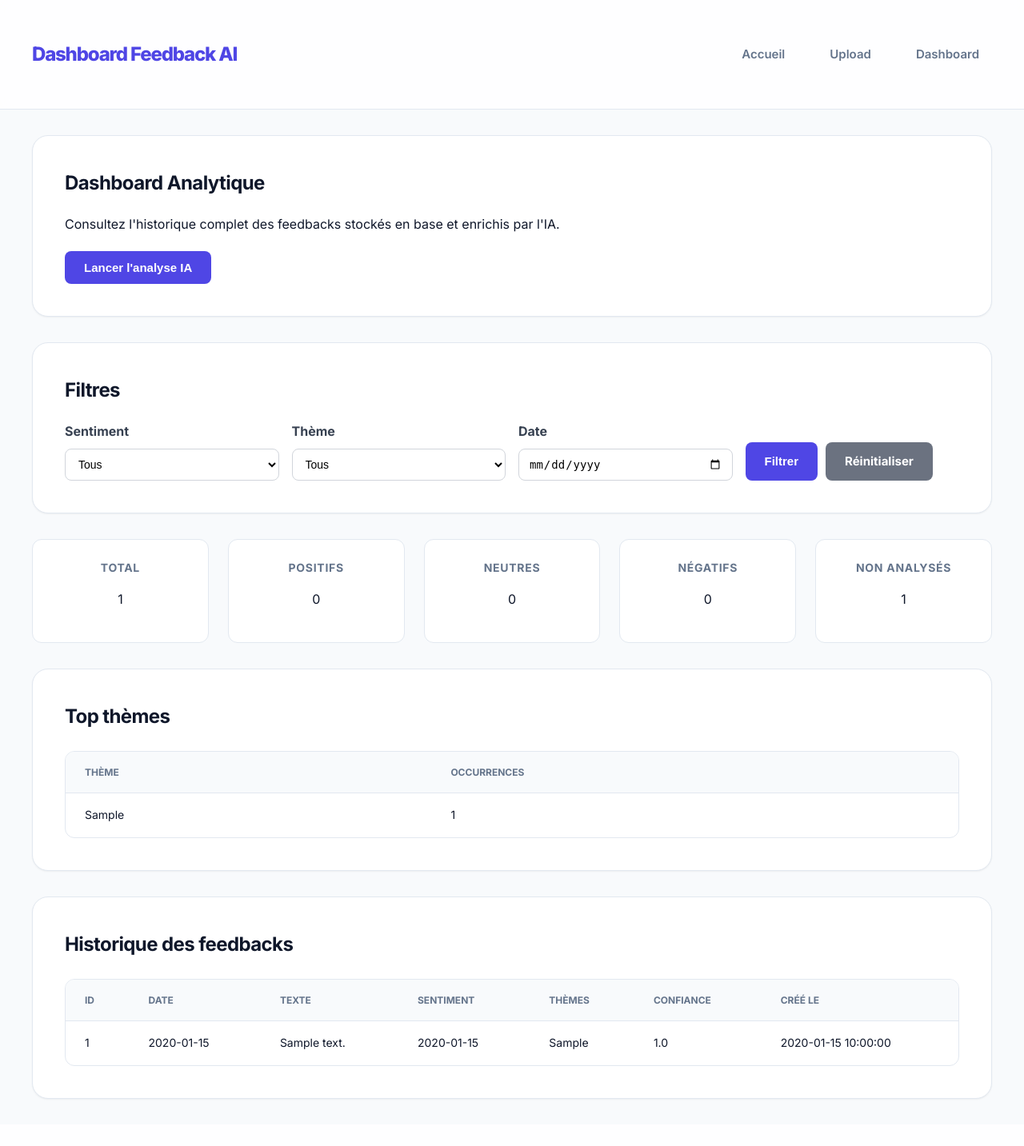
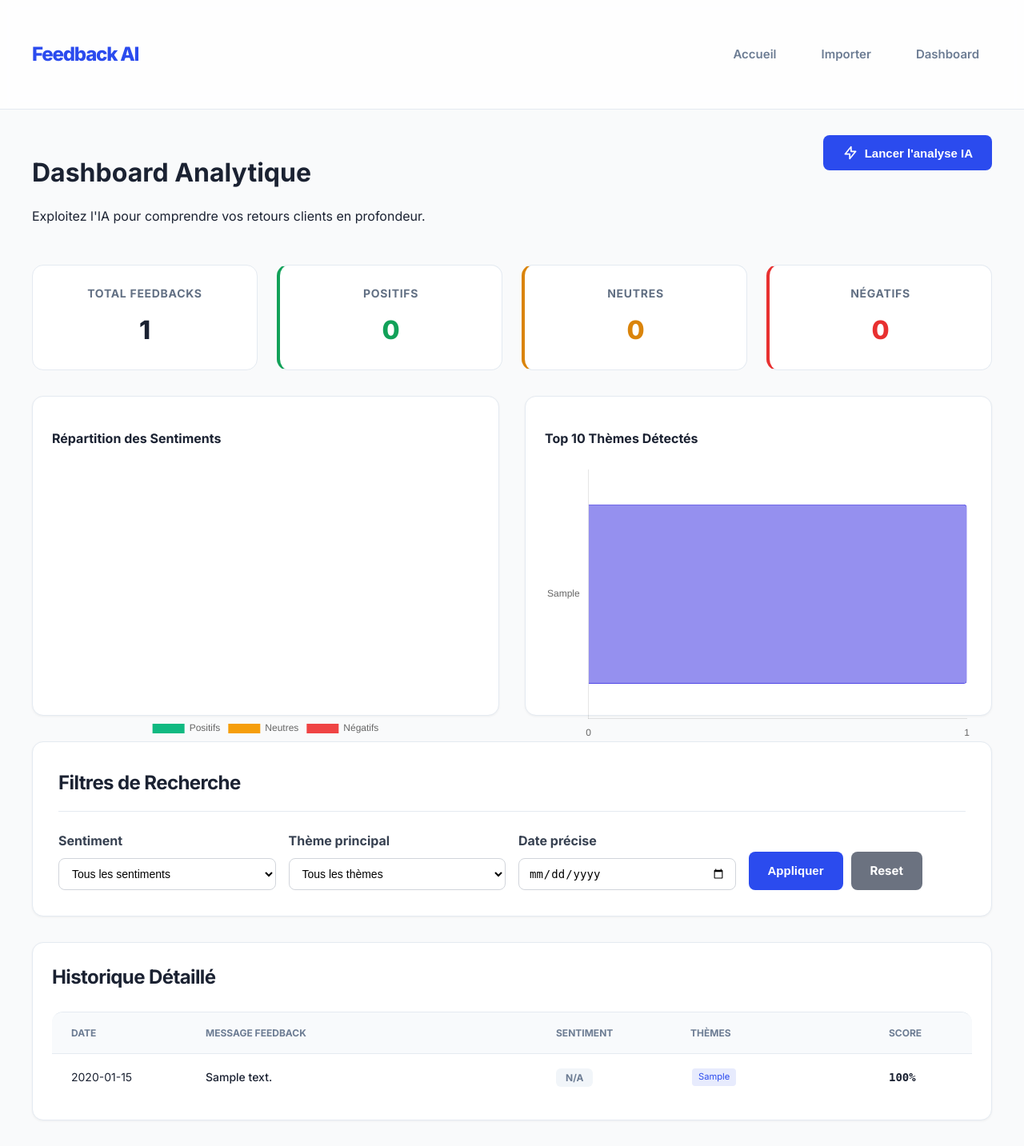
Before and after one commit to MhandAMRANE/dashboard-feedback-ai, a Flask app: page /dashboard in a window 1280 px wide. Shown: the whole page at 80% size. Before the commit the page ends 1375 px from the top, so only its background shows below. Run offline with Flask 3, Linux system fonts and the light colour scheme; tables that the repository leaves empty hold one stand-in row (values such as "Sample post").

Commit message:
Mises à jour du 17 mars  : style.css, base.html, dashboard.html

```diff
--- a/static/style.css
+++ b/static/style.css
@@ -1,35 +1,43 @@
 :root {
-    /* Color Palette - Modern Slate & Indigo */
-    --primary: #4f46e5;
-    --primary-hover: #4338ca;
-    --secondary: #64748b;
-    --bg-main: #f8fafc;
-    --bg-card: #ffffff;
-    --text-main: #0f172a;
-    --text-muted: #64748b;
-    --border: #e2e8f0;
+    /* Professional HSL Design System */
+    --h: 230; /* Primary Hue: Indigo/Royal Blue */
+    --s: 85%;
+
+    --primary: hsl(var(--h), var(--s), 55%);
+    --primary-hover: hsl(var(--h), var(--s), 45%);
+    --primary-soft: hsl(var(--h), var(--s), 95%);
+
+    --secondary: hsl(215, 15%, 50%);
+    --bg-main: hsl(210, 20%, 98%);
+    --bg-card: hsl(0, 0%, 100%);
+    --text-main: hsl(220, 30%, 15%);
+    --text-muted: hsl(215, 15%, 45%);
+    --border: hsl(214, 30%, 92%);
 
     /* Semantic Colors */
-    --success: #10b981;
-    --success-bg: #f0fdf4;
-    --success-text: #166534;
-    --danger: #ef4444;
-    --danger-bg: #fef2f2;
-    --danger-text: #991b1b;
-    --warning: #f59e0b;
-    --warning-bg: #fffbeb;
-    --warning-text: #92400e;
-    --info: #3b82f6;
-    --info-bg: #eff6ff;
-    --info-text: #1e40af;
+    --success: hsl(150, 80%, 35%);
+    --success-bg: hsl(150, 80%, 96%);
+    --success-text: hsl(150, 90%, 20%);
+
+    --danger: hsl(0, 80%, 55%);
+    --danger-bg: hsl(0, 80%, 97%);
+    --danger-text: hsl(0, 90%, 25%);
+
+    --warning: hsl(35, 90%, 45%);
+    --warning-bg: hsl(35, 90%, 96%);
+    --warning-text: hsl(35, 100%, 20%);
+
+    --info: hsl(210, 90%, 50%);
+    --info-bg: hsl(210, 90%, 96%);
+    --info-text: hsl(210, 100%, 25%);
 
     /* Spacing & Borders */
     --radius-sm: 8px;
-    --radius-md: 12px;
-    --radius-lg: 20px;
-    --shadow-sm: 0 1px 2px 0 rgb(0 0 0 / 0.05);
-    --shadow-md: 0 4px 6px -1px rgb(0 0 0 / 0.1), 0 2px 4px -2px rgb(0 0 0 / 0.1);
-    --shadow-lg: 0 10px 15px -3px rgb(0 0 0 / 0.1), 0 4px 6px -4px rgb(0 0 0 / 0.1);
+    --radius-md: 14px;
+    --radius-lg: 24px;
+    --shadow-sm: 0 1px 3px 0 rgb(0 0 0 / 0.05);
+    --shadow-md: 0 10px 15px -3px rgb(0 0 0 / 0.05), 0 4px 6px -4px rgb(0 0 0 / 0.05);
+    --shadow-lg: 0 20px 25px -5px rgb(0 0 0 / 0.1), 0 8px 10px -6px rgb(0 0 0 / 0.1);
 }
 
 body {
@@ -96,11 +104,16 @@ body {
 /* Cards */
 .card {
     background: var(--bg-card);
-    padding: 2.5rem;
-    border-radius: var(--radius-lg);
+    padding: 2rem;
+    border-radius: var(--radius-md);
     border: 1px solid var(--border);
     box-shadow: var(--shadow-sm);
     margin-bottom: 2rem;
+    transition: transform 0.2s ease, box-shadow 0.2s ease;
+}
+
+.card:hover {
+    box-shadow: var(--shadow-md);
 }
 
 .card h1,
@@ -140,7 +153,7 @@ body {
 }
 
 .stat-card .value {
-    font-size: 2.5rem;
+    font-size: 2rem;
     font-weight: 800;
     color: var(--text-main);
     margin-top: 0.5rem;
@@ -166,7 +179,8 @@ body {
 
 .btn:hover {
     background: var(--primary-hover);
-    box-shadow: 0 10px 15px -3px rgba(79, 70, 229, 0.4);
+    transform: translateY(-1px);
+    box-shadow: 0 4px 12px hsl(var(--h), var(--s), 55%, 0.3);
 }
 
 /* Tables */
--- a/templates/base.html
+++ b/templates/base.html
@@ -5,20 +5,21 @@
     <meta charset="UTF-8">
     <meta name="viewport" content="width=device-width, initial-scale=1.0">
     <title>{% block title %}Dashboard Feedback AI{% endblock %}</title>
-    <!-- Modern Font: Inter -->
+    <!-- Modern Typography: Inter -->
     <link rel="preconnect" href="https://fonts.googleapis.com">
     <link rel="preconnect" href="https://fonts.gstatic.com" crossorigin>
     <link href="https://fonts.googleapis.com/css2?family=Inter:wght@400;500;600;700;800&display=swap" rel="stylesheet">
     <link rel="stylesheet" href="{{ url_for('static', filename='style.css') }}">
+    {% block head %}{% endblock %}
 </head>
 
 <body>
     <nav class="navbar">
         <div class="container">
-            <div class="nav-brand">Dashboard Feedback AI</div>
+            <a href="{{ url_for('home') }}" class="nav-brand">Feedback AI</a>
             <div class="nav-links">
                 <a href="{{ url_for('home') }}">Accueil</a>
-                <a href="{{ url_for('upload_page') }}">Upload</a>
+                <a href="{{ url_for('upload_page') }}">Importer</a>
                 <a href="{{ url_for('dashboard') }}">Dashboard</a>
             </div>
         </div>
--- a/templates/dashboard.html
+++ b/templates/dashboard.html
@@ -1,41 +1,116 @@
 {% extends "base.html" %}
 
-{% block title %}Dashboard{% endblock %}
+{% block title %}Dashboard Analytics{% endblock %}
+
+{% block head %}
+<!-- Chart.js for Professional Visuals -->
+<script src="https://cdn.jsdelivr.net/npm/chart.js"></script>
+<style>
+    .dashboard-header {
+        display: flex;
+        justify-content: space-between;
+        align-items: flex-start;
+        margin-bottom: 2rem;
+        gap: 2rem;
+    }
+
+    .charts-grid {
+        display: grid;
+        grid-template-columns: 1fr 1fr;
+        gap: 2rem;
+        margin-bottom: 2rem;
+    }
+
+    @media (max-width: 992px) {
+        .charts-grid {
+            grid-template-columns: 1fr;
+        }
+    }
+
+    .chart-container {
+        background: var(--bg-card);
+        padding: 1.5rem;
+        border-radius: var(--radius-md);
+        border: 1px solid var(--border);
+        box-shadow: var(--shadow-sm);
+        height: 350px;
+        position: relative;
+    }
+
+    .sentiment-badge {
+        padding: 4px 12px;
+        border-radius: 6px;
+        font-size: 0.75rem;
+        font-weight: 700;
+        text-transform: uppercase;
+    }
+</style>
+{% endblock %}
 
 {% block content %}
-<section class="card">
-    <h1>Dashboard Analytique</h1>
-    <p>Consultez l'historique complet des feedbacks stockés en base et enrichis par l'IA.</p>
+<div class="dashboard-header">
+    <div class="header-info">
+        <h1 style="margin-bottom: 0.5rem;">Dashboard Analytique</h1>
+        <p class="text-muted">Exploitez l'IA pour comprendre vos retours clients en profondeur.</p>
+    </div>
 
-    <form method="POST" action="{{ url_for('analyze_feedbacks') }}" style="margin-top: 20px;">
-        <button type="submit" class="btn">Lancer l'analyse IA</button>
-    </form>
+    <div class="header-actions">
+        <form method="POST" action="{{ url_for('analyze_feedbacks') }}">
+            <button type="submit" class="btn">
+                <svg width="20" height="20" fill="none" stroke="currentColor" viewBox="0 0 24 24" style="margin-right: 8px;">
+                    <path stroke-linecap="round" stroke-linejoin="round" stroke-width="2" d="M13 10V3L4 14h7v7l9-11h-7z"></path>
+                </svg>
+                Lancer l'analyse IA
+            </button>
+        </form>
+    </div>
+</div>
 
-    {% if analyzed_count is not none %}
-    <div class="alert success">
-        {{ analyzed_count }} feedback(s) analysé(s) avec succès.
+{% if analyzed_count is not none %}
+<div class="alert success" style="margin-bottom: 2rem; padding: 1rem; background: var(--success-bg); color: var(--success-text); border-radius: var(--radius-sm); border: 1px solid var(--success);">
+    <strong>Succès !</strong> {{ analyzed_count }} feedback(s) analysé(s) avec succès.
+</div>
+{% endif %}
+
+<section class="stats-grid">
+    <div class="stat-card">
+        <h3>Total Feedbacks</h3>
+        <span class="value">{{ sentiment_stats.total }}</span>
     </div>
-    {% endif %}
-
-    {% if error_messages %}
-    <div class="alert error">
-        <strong>Erreurs pendant l'analyse :</strong>
-        <ul>
-            {% for error in error_messages %}
-            <li>{{ error }}</li>
-            {% endfor %}
-        </ul>
+    <div class="stat-card" style="border-left: 4px solid var(--success);">
+        <h3>Positifs</h3>
+        <span class="value" style="color: var(--success);">{{ sentiment_stats.positive }}</span>
     </div>
-    {% endif %}
+    <div class="stat-card" style="border-left: 4px solid var(--warning);">
+        <h3>Neutres</h3>
+        <span class="value" style="color: var(--warning);">{{ sentiment_stats.neutral }}</span>
+    </div>
+    <div class="stat-card" style="border-left: 4px solid var(--danger);">
+        <h3>Négatifs</h3>
+        <span class="value" style="color: var(--danger);">{{ sentiment_stats.negative }}</span>
+    </div>
 </section>
 
-<section class="card" style="margin-top: 24px;">
-    <h2>Filtres</h2>
+<div class="charts-grid">
+    <div class="chart-container">
+        <h3 style="margin-bottom: 1rem; font-size: 1rem;">Répartition des Sentiments</h3>
+        <canvas id="sentimentChart"></canvas>
+    </div>
+    <div class="chart-container">
+        <h3 style="margin-bottom: 1rem; font-size: 1rem;">Top 10 Thèmes Détectés</h3>
+        <canvas id="themeChart"></canvas>
+    </div>
+</div>
+
+<section class="card">
+    <div class="flex-between" style="border-bottom: 1px solid var(--border); padding-bottom: 1rem; margin-bottom: 1.5rem;">
+        <h2 style="margin: 0;">Filtres de Recherche</h2>
+    </div>
     <form method="GET" action="{{ url_for('dashboard') }}" class="filters-form">
         <div class="filter-group">
             <label for="sentiment">Sentiment</label>
             <select name="sentiment" id="sentiment">
-                <option value="">Tous</option>
+                <option value="">Tous les sentiments</option>
                 <option value="positive" {% if current_sentiment=="positive" %}selected{% endif %}>Positif</option>
                 <option value="neutral" {% if current_sentiment=="neutral" %}selected{% endif %}>Neutre</option>
                 <option value="negative" {% if current_sentiment=="negative" %}selected{% endif %}>Négatif</option>
@@ -43,9 +118,9 @@
         </div>
 
         <div class="filter-group">
-            <label for="theme">Thème</label>
+            <label for="theme">Thème principal</label>
             <select name="theme" id="theme">
-                <option value="">Tous</option>
+                <option value="">Tous les thèmes</option>
                 {% for theme in available_themes %}
                 <option value="{{ theme }}" {% if current_theme==theme %}selected{% endif %}>{{ theme }}</option>
                 {% endfor %}
@@ -53,101 +128,137 @@
         </div>
 
         <div class="filter-group">
-            <label for="date">Date</label>
+            <label for="date">Date précise</label>
             <input type="date" name="date" id="date" value="{{ current_date }}">
         </div>
 
         <div class="filter-actions">
-            <button type="submit" class="btn">Filtrer</button>
-            <a href="{{ url_for('dashboard') }}" class="btn btn-secondary">Réinitialiser</a>
+            <button type="submit" class="btn">Appliquer</button>
+            <a href="{{ url_for('dashboard') }}" class="btn btn-secondary">Reset</a>
         </div>
     </form>
 </section>
 
-<section class="stats-grid">
-    <div class="stat-card">
-        <h3>Total</h3>
-        <p>{{ sentiment_stats.total }}</p>
-    </div>
-    <div class="stat-card">
-        <h3>Positifs</h3>
-        <p>{{ sentiment_stats.positive }}</p>
-    </div>
-    <div class="stat-card">
-        <h3>Neutres</h3>
-        <p>{{ sentiment_stats.neutral }}</p>
-    </div>
-    <div class="stat-card">
-        <h3>Négatifs</h3>
-        <p>{{ sentiment_stats.negative }}</p>
-    </div>
-    <div class="stat-card">
-        <h3>Non analysés</h3>
-        <p>{{ sentiment_stats.not_analyzed }}</p>
-    </div>
-</section>
+<section class="card" style="padding: 1.5rem;">
+    <h2 style="margin-bottom: 1.5rem;">Historique Détaillé</h2>
 
-<section class="card" style="margin-top: 24px;">
-    <h2>Top thèmes</h2>
-
-    {% if theme_stats %}
-    <div class="table-container">
+    {% if feedbacks %}
+    <div class="table-container" style="border: none; border-top: 1px solid var(--border);">
         <table>
             <thead>
                 <tr>
-                    <th>Thème</th>
-                    <th>Occurrences</th>
+                    <th style="width: 120px;">Date</th>
+                    <th>Message Feedback</th>
+                    <th style="width: 120px;">Sentiment</th>
+                    <th style="width: 200px;">Thèmes</th>
+                    <th style="width: 80px;">Score</th>
                 </tr>
             </thead>
             <tbody>
-                {% for theme, count in theme_stats %}
+                {% for feedback in feedbacks %}
                 <tr>
-                    <td>{{ theme }}</td>
-                    <td>{{ count }}</td>
+                    <td class="text-muted">{{ feedback.feedback_date or "-" }}</td>
+                    <td style="font-weight: 500;">{{ feedback.text }}</td>
+                    <td>
+                        {% if feedback.sentiment == 'positive' %}
+                            <span class="sentiment-badge" style="background: var(--success-bg); color: var(--success-text);">Positif</span>
+                        {% elif feedback.sentiment == 'negative' %}
+                            <span class="sentiment-badge" style="background: var(--danger-bg); color: var(--danger-text);">Négatif</span>
+                        {% elif feedback.sentiment == 'neutral' %}
+                            <span class="sentiment-badge" style="background: var(--warning-bg); color: var(--warning-text);">Neutre</span>
+                        {% else %}
+                            <span class="sentiment-badge" style="background: #f1f5f9; color: var(--secondary);">N/A</span>
+                        {% endif %}
+                    </td>
+                    <td>
+                        {% if feedback.themes %}
+                            {% for theme in feedback.themes.split(',') %}
+                                <span style="display: inline-block; background: var(--primary-soft); color: var(--primary); padding: 2px 8px; border-radius: 4px; font-size: 0.7rem; margin: 2px;">{{ theme.strip() }}</span>
+                            {% endfor %}
+                        {% else %}
+                            -
+                        {% endif %}
+                    </td>
+                    <td style="font-family: monospace; font-weight: bold;">
+                        {% if feedback.confidence %}
+                            {{ (feedback.confidence * 100)|round|int }}%
+                        {% else %}
+                            -
+                        {% endif %}
+                    </td>
                 </tr>
                 {% endfor %}
             </tbody>
         </table>
     </div>
     {% else %}
-    <p>Aucun thème disponible pour le moment.</p>
+    <div class="text-center" style="padding: 3rem;">
+        <p class="text-muted">Aucun feedback ne correspond à vos critères.</p>
+    </div>
     {% endif %}
 </section>
 
-<section class="card" style="margin-top: 24px;">
-    <h2>Historique des feedbacks</h2>
+<script>
+    // Sentiment Chart
+    const ctxSentiment = document.getElementById('sentimentChart').getContext('2d');
+    new Chart(ctxSentiment, {
+        type: 'doughnut',
+        data: {
+            labels: ['Positifs', 'Neutres', 'Négatifs'],
+            datasets: [{
+                data: [
+                    {{ sentiment_stats.positive | default(0) }},
+                    {{ sentiment_stats.neutral | default(0) }},
+                    {{ sentiment_stats.negative | default(0) }}
+                ],
+                backgroundColor: ['#10b981', '#f59e0b', '#ef4444'],
+                borderWidth: 0,
+                hoverOffset: 10
+            }]
+        },
+        options: {
+            maintainAspectRatio: false,
+            plugins: {
+                legend: { position: 'bottom' }
+            },
+            cutout: '70%'
+        }
+    });
 
-    {% if feedbacks %}
-    <div class="table-container">
-        <table>
-            <thead>
-                <tr>
-                    <th>ID</th>
-                    <th>Date</th>
-                    <th>Texte</th>
-                    <th>Sentiment</th>
-                    <th>Thèmes</th>
-                    <th>Confiance</th>
-                    <th>Créé le</th>
-                </tr>
-            </thead>
-            <tbody>
-                {% for feedback in feedbacks %}
-                <tr>
-                    <td>{{ feedback.id }}</td>
-                    <td>{{ feedback.feedback_date or "-" }}</td>
-                    <td>{{ feedback.text }}</td>
-                    <td>{{ feedback.sentiment or "-" }}</td>
-                    <td>{{ feedback.themes or "-" }}</td>
-                    <td>{{ feedback.confidence or "-" }}</td>
-                    <td>{{ feedback.created_at }}</td>
-                </tr>
-                {% endfor %}
-            </tbody>
-        </table>
-    </div>
-    {% else %}
-    <p>Aucun feedback ne correspond aux filtres sélectionnés.</p>
-    {% endif %}
-</section>
+    // Theme Chart
+    const ctxTheme = document.getElementById('themeChart').getContext('2d');
+    const themeLabels = [];
+    const themeData = [];
+
+    {% for theme, count in theme_stats %}
+    themeLabels.push("{{ theme }}");
+    themeData.push({{ count }});
+    {% endfor %}
+
+    new Chart(ctxTheme, {
+        type: 'bar',
+        data: {
+            labels: themeLabels,
+            datasets: [{
+                label: 'Occurrences',
+                data: themeData,
+                backgroundColor: 'rgba(79, 70, 229, 0.6)',
+                borderColor: 'rgb(79, 70, 229)',
+                borderWidth: 1,
+                borderRadius: 4
+            }]
+        },
+        options: {
+            maintainAspectRatio: false,
+            indexAxis: 'y',
+            plugins: {
+                legend: { display: false }
+            },
+            scales: {
+                x: { grid: { display: false }, ticks: { stepSize: 1 } },
+                y: { grid: { display: false } }
+            }
+        }
+    });
+</script>
 {% endblock %}
```
